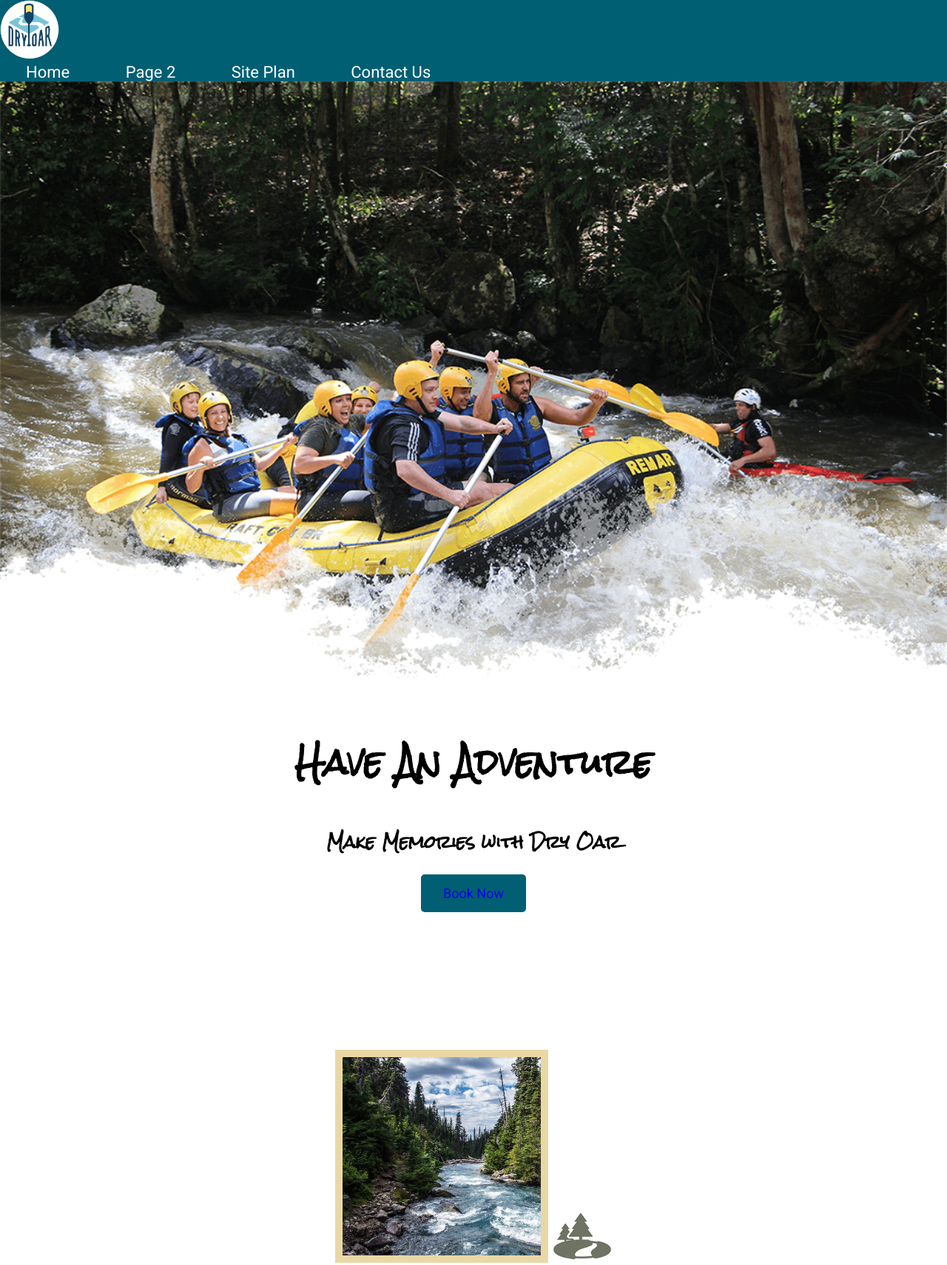
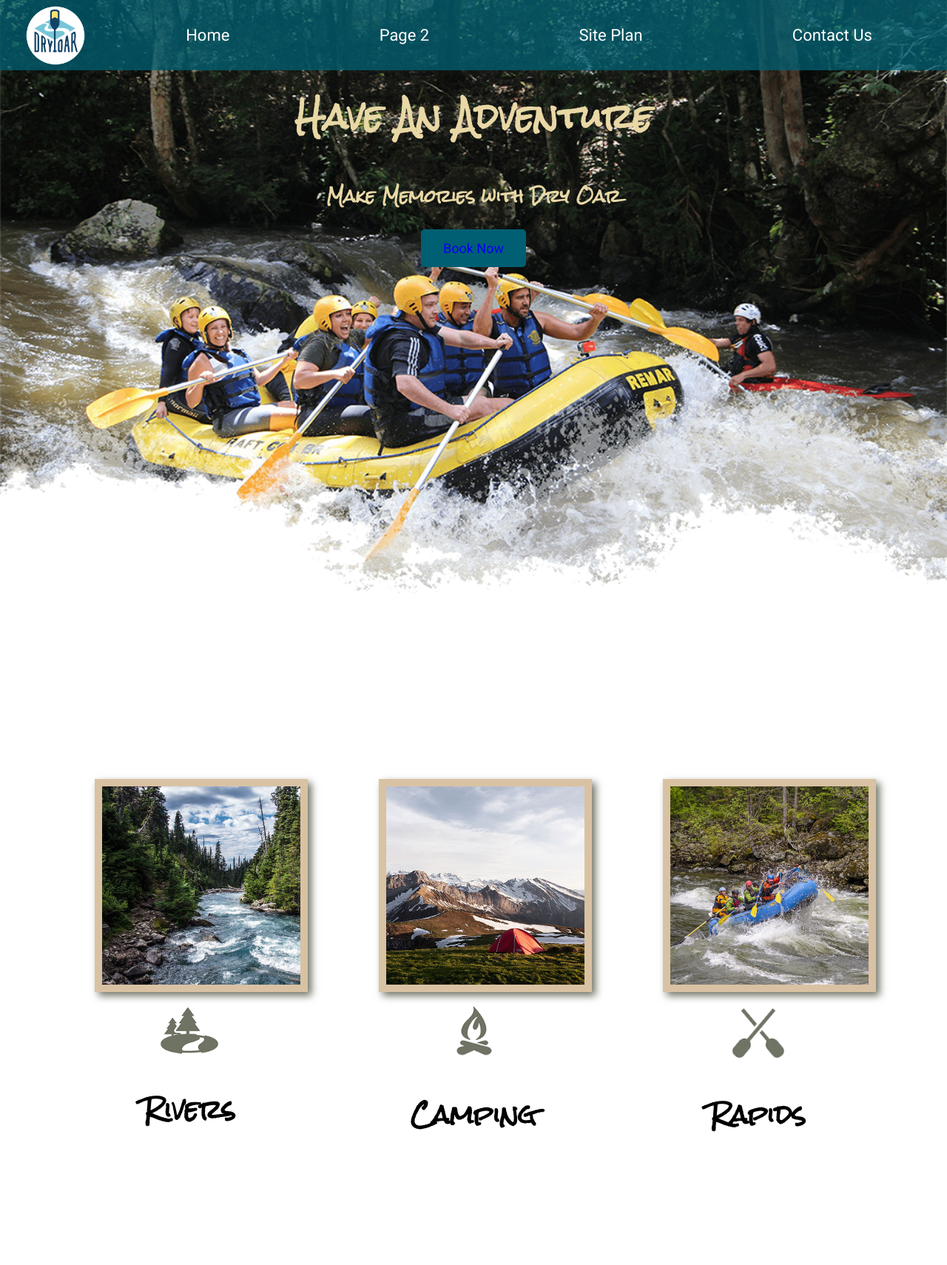
Before and after one commit to simphiwe-nkabinde-buyi/wdd130, a plain HTML site: page wwr/index.html in a window 1280 px wide. Shown: the top 1710 px of the page at 74% size. Drawn offline with Linux system fonts and the light colour scheme.

Commit message:
w07 assignment: home page finishing touches

```diff
--- a/wwr/styles/style.css
+++ b/wwr/styles/style.css
@@ -26,32 +26,67 @@ h1, h2, h4, h5, h6 {
     margin-top: 50px;
     border-radius: 5px;
 }
-
+.msg {
+    grid-column: 6/10;
+    grid-row: 6/7;
+    background: #EE9B00;
+    line-height: 1.5em;
+    padding: 35px;
+    box-shadow: 5px 5px 10px #6f7364;
+}
 .msg p {
     font-size: .8em;
     padding-bottom: 15px;
 }
 
-#logo-link {
+#logo_link {
     padding-top: 5px;
+    justify-self: center;
+    align-self: center;
 }
 
 #content {
     max-width: 1600px;
     margin: 0 auto;
 }
-
+nav {
+    display: flex;
+    justify-content: space-around;
+}
 nav a {
     text-align: center;
     text-decoration: none;
     color: white;
     padding: 35px;
 }
+#hero {
+    display: grid;
+    grid-template-columns: 1fr 3fr 1fr;
+    margin-top: -100px;
+}
+#hero-box {
+    grid-column: 1/4;
+    grid-row: 1/3;
+    z-index: -1;
+}
+#hero-msg {
+    grid-column: 2/3;
+    grid-row: 1/2;
+    margin-top: 100px;
+    color: #E9D8A6;
+}
 #hero-msg h1, #hero-msg h4 {
     text-align: center;
 }
+#hero-img {
+    width: 100%;
+}
 .button-box {
     text-align: center;
+}
+.home-grid {
+    display: grid;
+    grid-template-columns: repeat(10, 1fr);
 }
 main section {
     text-align: center;
@@ -59,15 +94,45 @@ main section {
 main section img {
     box-sizing: border-box;
 }
+.card-img, .mountains {
+    width: 100%;
+}
+.rivers-card {
+    grid-column: 2/4;
+    grid-row: 2/3;
+}
+.camping-card {
+    grid-column: 5/7;
+    grid-row: 2/3;
+}
+
+.rapids-card {
+    grid-column: 8/10;
+    grid-row: 2/3;
+}
+
+#background {
+    grid-column: 1/11;
+    grid-row: 4/9;
+}
+
+.mountains {
+    grid-column: 2/7;
+    grid-row: 5/8;
+    box-shadow: 5px 5px 10px #6f7364;
+}
+
 #background {
     height: 725px;
     background: #EE9B00;
 }
 header {
-    background: #005F73;
+    background: #005f73bf;
+    display: grid;
+    grid-template-columns: 150px auto;
 }
 nav a:hover {
-    background: #E9D8A6;
+    background: #e9d8a6d9;
     color: #005F73;
 }
 .rivers-card, .camping-card, .rapids-card {
@@ -76,6 +141,13 @@ nav a:hover {
 .card-img {
     border: 10px solid #E9D8A6;
     width: 18rem;
+    border: 10px solid #d9c2a3;
+    transition: transform .5s;
+    box-shadow: 5px 5px 10px #6f7364;
+}
+.card-img:hover {
+    opacity: .6;
+    transform: scale(1.1);
 }
 .book, .join {
     background: #005F73;
@@ -85,15 +157,13 @@ nav a:hover {
 .book:hover, .join:hover {
     background: #EE9B00;
 }
-.msg {
-    background: #EE9B00;
-    line-height: 1.5em;
-    padding: 35px;
-}
 footer {
     background: #E9D8A6;
     padding: 25px 50px;
     margin-top: 200px;
+    display: flex;
+    justify-content: space-around;
+    align-items: center;
 }
 footer .social img {
     padding-top: 15px;
@@ -104,10 +174,6 @@ footer .social img {
 .icon , .logo {
     width: 80px;
 }
-#hero-img {
-    /* width: 80%; */
-    width: 100%;
-}
 footer a {
     text-decoration: none;
 }
```
